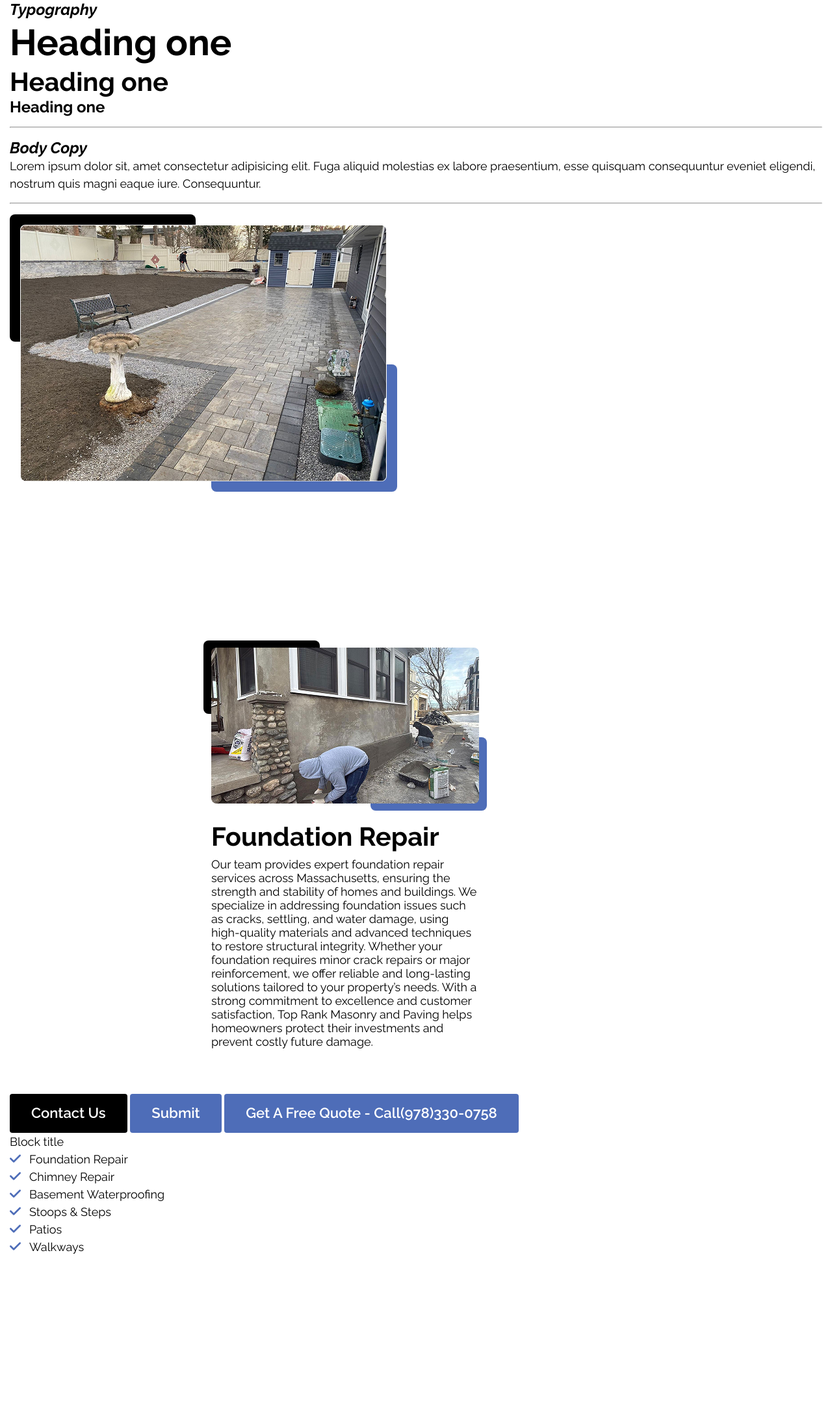
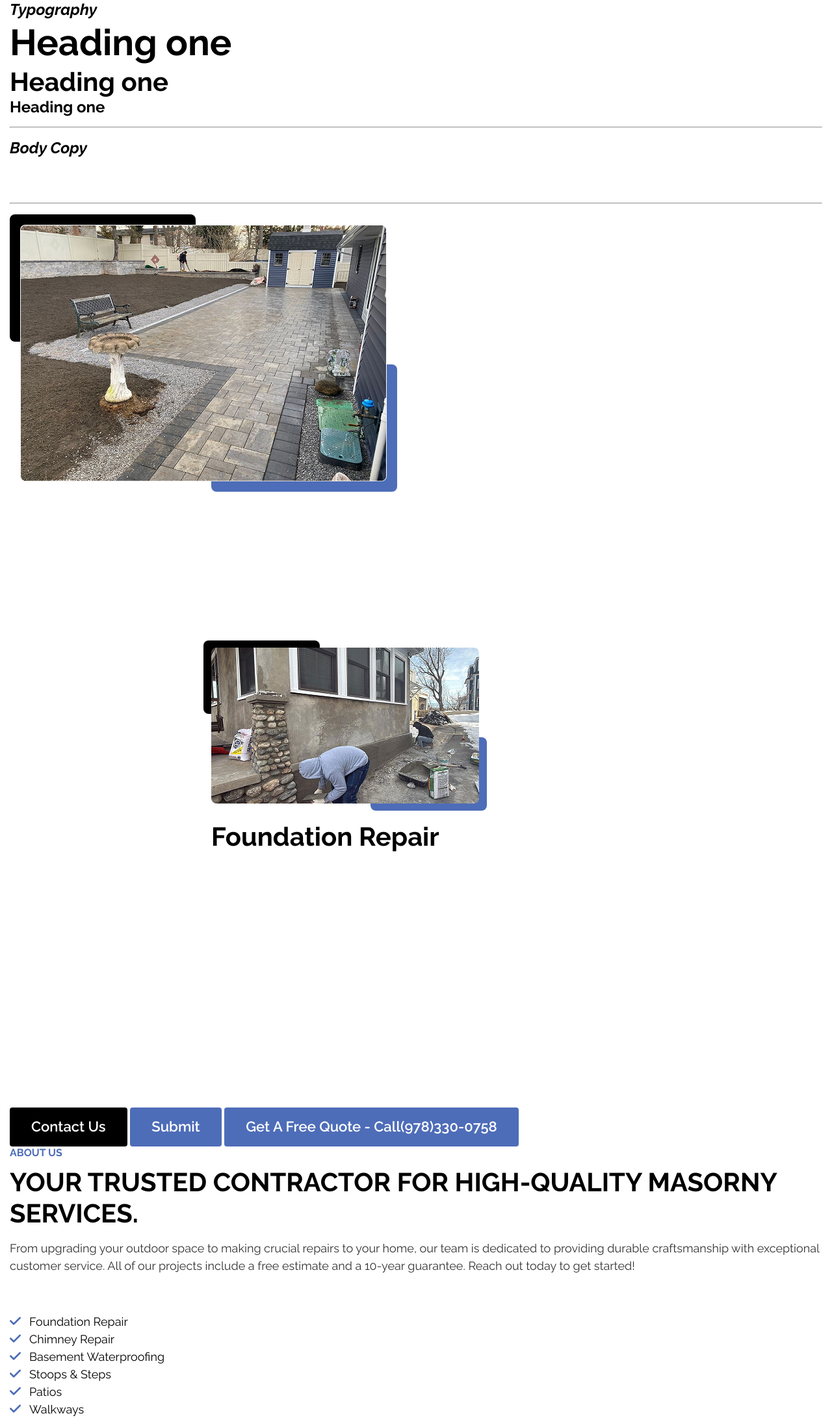
Before and after one commit to Aashik81443/top-rank, a PHP site: page / in a window 1280 px wide. Shown: the whole page at 65% size. Before the commit the page ends 1930 px from the top, so only its background shows below. Run offline with PHP 8.4, Linux system fonts and the light colour scheme; some web fonts are replaced.

Commit message:
about-us-block-title

```diff
--- a/assets/css/base.css
+++ b/assets/css/base.css
@@ -60,5 +60,19 @@ h3,
  h2,
  .h2 {
   font-size: 40px;
+  font-weight: bold;
+  line-height: 1.2;
+  color: var(--black);
+ }
+
+ h3,
+ .h3{
+    font-size:24px;
+    font-weight: bold;
+ }
+
+ p{
+    font-size: 18px;
+    color:var(--white);
  }
 }
--- a/assets/css/components/block-title.css
+++ b/assets/css/components/block-title.css
@@ -0,0 +1,21 @@
+.aboutus-text h3{
+    color: var(--blue);
+    font-size: 16px;
+    line-height: 1.2;
+    padding-bottom: 12px;
+}
+
+.aboutus-text h2{
+    padding-bottom: 16px;
+}
+
+.aboutus-text p{
+    color: var(--black);
+    opacity: 80%;
+    padding-bottom: 32px;
+}
+
+.primary{
+    display: flex;
+    align-items: center;
+}
--- a/components/block-title.php
+++ b/components/block-title.php
@@ -1,3 +1,7 @@
 <header class="block-title">
- Block title
+<div class="aboutus-text">
+     <h3>ABOUT US</h3>
+     <h2>YOUR TRUSTED CONTRACTOR FOR HIGH-QUALITY MASORNY SERVICES.</h2>
+     <p>From upgrading your outdoor space to making crucial repairs to your home, our team is dedicated to providing durable craftsmanship with exceptional customer service. All of our projects include a free estimate and a 10-year guarantee. Reach out today to get started!</p><br>
+     </div>
 </header>
```
